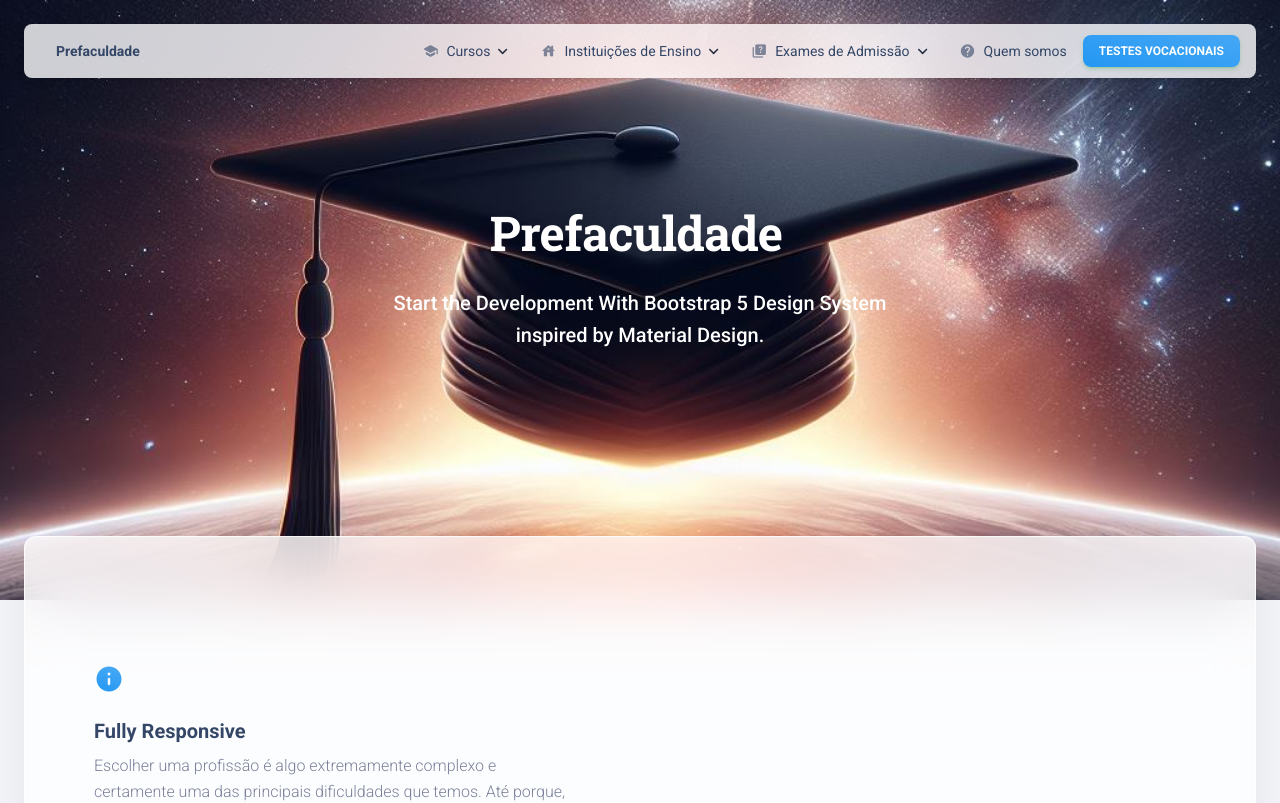
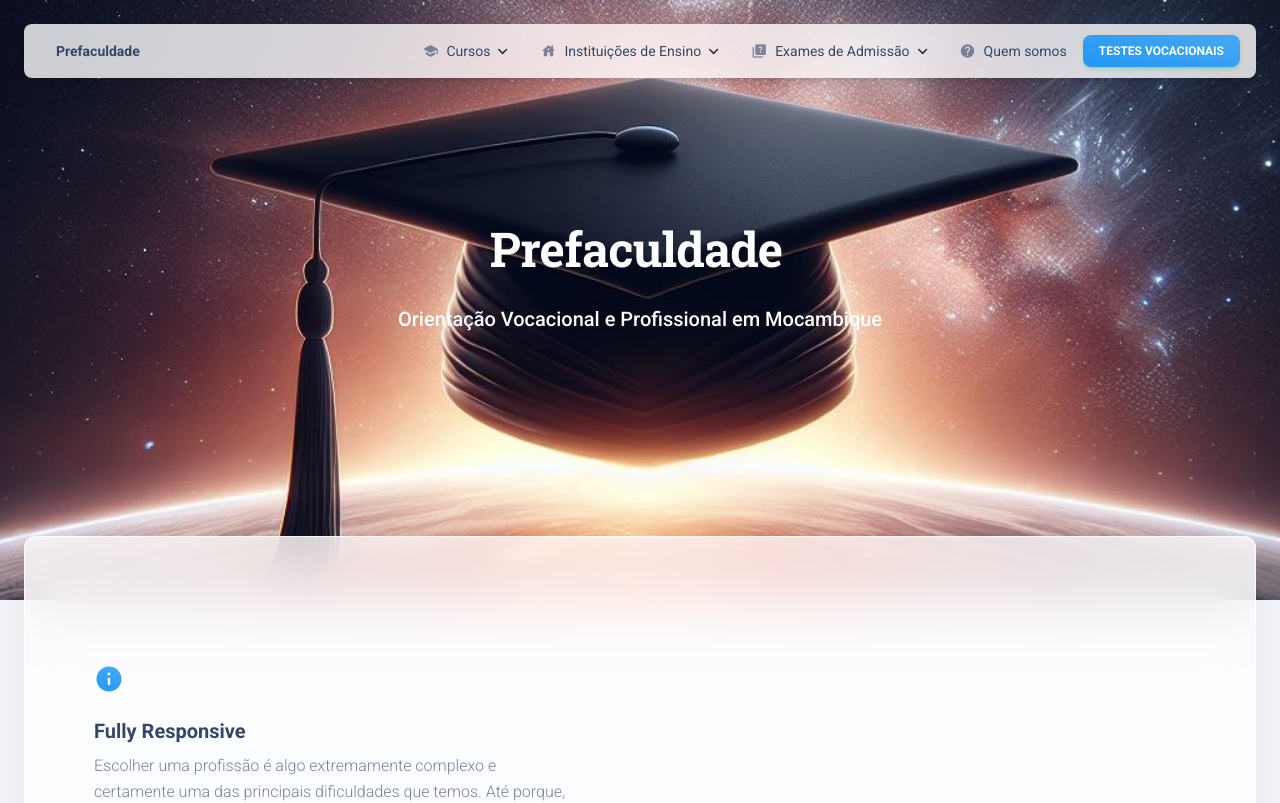
Before and after one commit to mmaunze/prefaculdade-web, a Vue app: page /pages/quem-somos in a window 1280 px wide. Shown: the top 803 px of the page. Built offline with nearby package versions, Linux system fonts and the light colour scheme.

Commit message:
alteraccao de descricao no sobre

```diff
--- a/src/views/Sobre/Sobre.vue
+++ b/src/views/Sobre/Sobre.vue
@@ -47,8 +47,7 @@ onUnmounted(() => {
               Prefaculdade
             </h1>
             <p class="lead text-white px-5 mt-3" :style="{ fontWeight: '500' }">
-              Start the Development With Bootstrap 5 Design System inspired by
-              Material Design.
+              Orientação Vocacional e Profissional em Mocambique
             </p>
           </div>
         </div>
```
